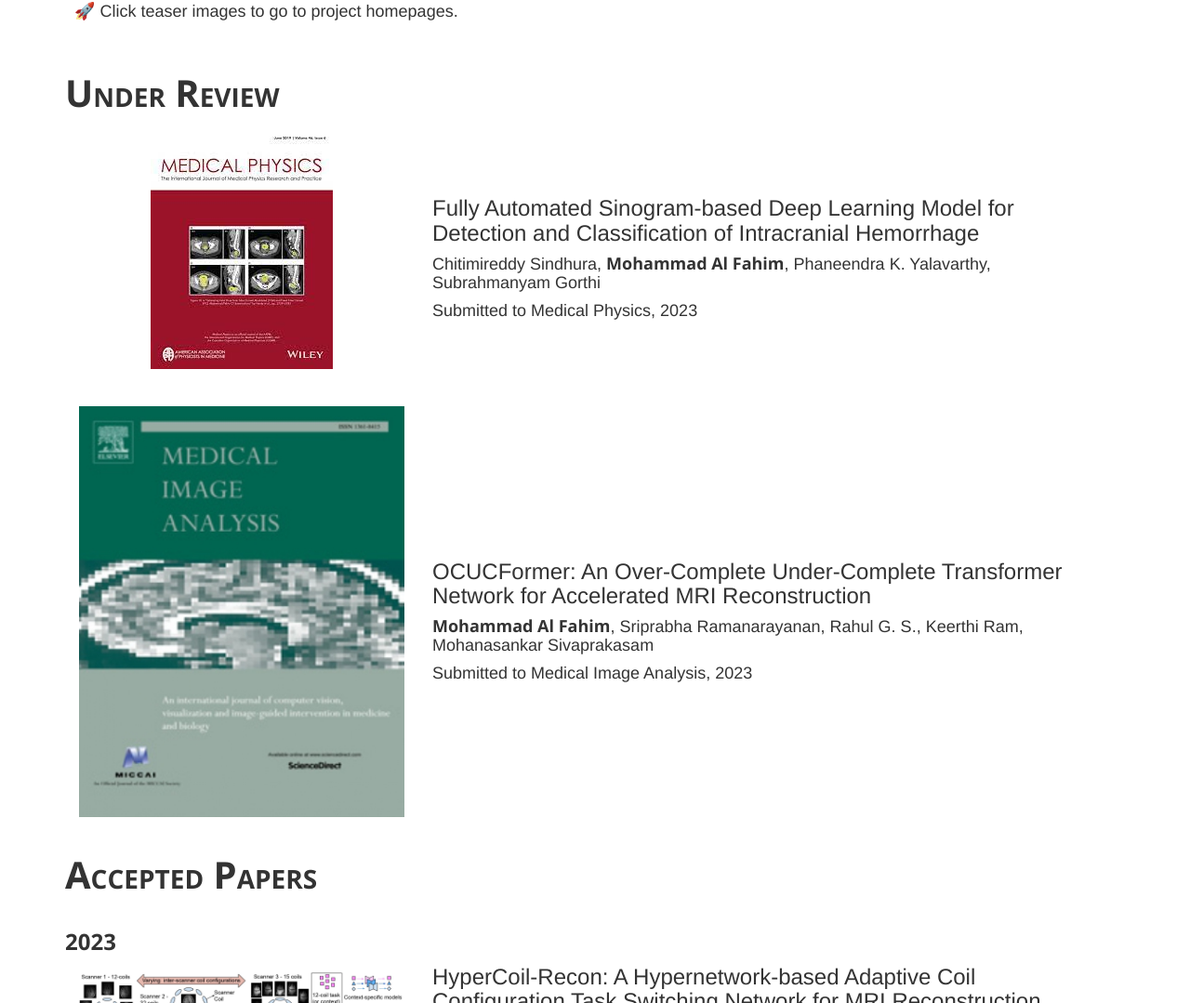
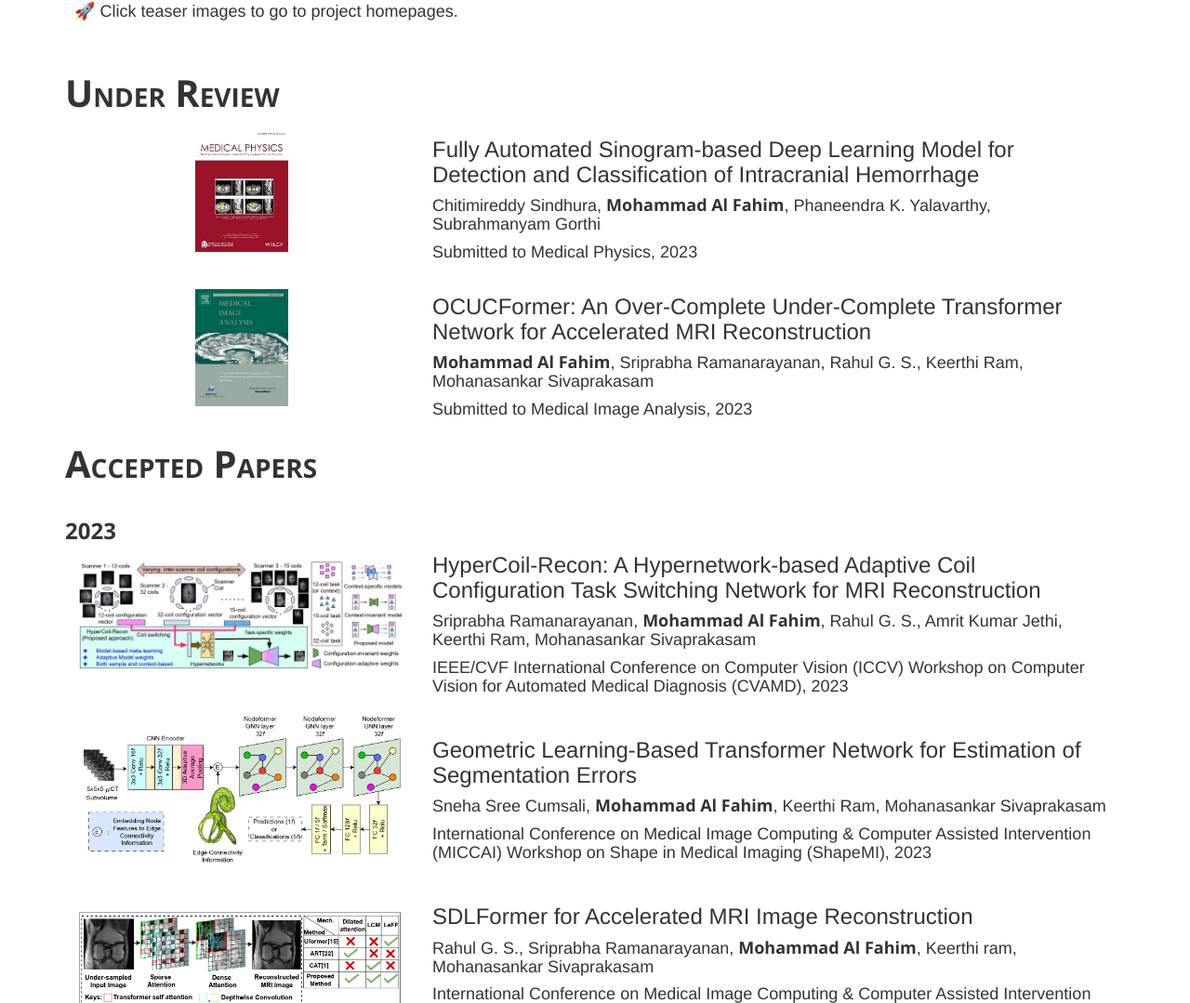
Before and after one commit to alfahimmohammad/alfahimmohammad.github.io, a plain HTML site: page index.html in a window 1280 px wide. Shown: the part 1489-2568 px from the top of the page at 93% size. Drawn offline with nearby package versions, Linux system fonts and the light colour scheme; files whose address does not match are found by name.

Commit message:
Update index.html

```diff
--- a/index.html
+++ b/index.html
@@ -123,7 +123,7 @@
       <div class="row row-align">
 				<div class="col-md-4 col-sm-4 col-lg-4">
 					<div class="teaser-box">
-						<img src="assets/medphysics.jpeg" alt="" class="img-responsive">
+						<img src="assets/medphysics.jpeg" alt="" class="img-responsive" width="100">
 						<div class="image-overlay text-center" style="background:rgba(180, 228, 255, 0.8)">
 						</div>
 					</div>
@@ -142,7 +142,7 @@
       <div class="row row-align">
 				<div class="col-md-4 col-sm-4 col-lg-4">
 					<div class="teaser-box">
-						<img src="assets/medima-logo.jpg" alt="" class="img-responsive">
+						<img src="assets/medima-logo.jpg" alt="" class="img-responsive" width="100">
 						<div class="image-overlay text-center" style="background:rgba(180, 228, 255, 0.8)">
 						</div>
 					</div>
```
